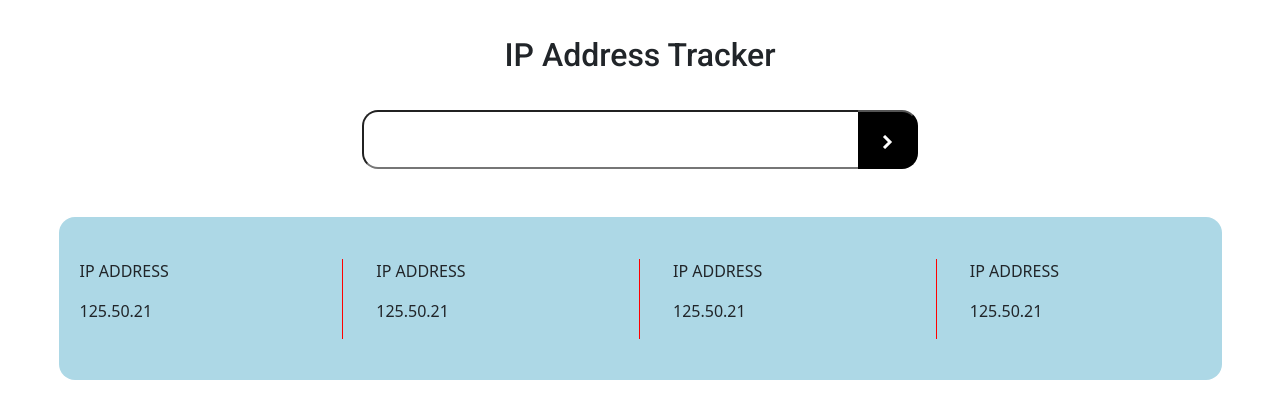
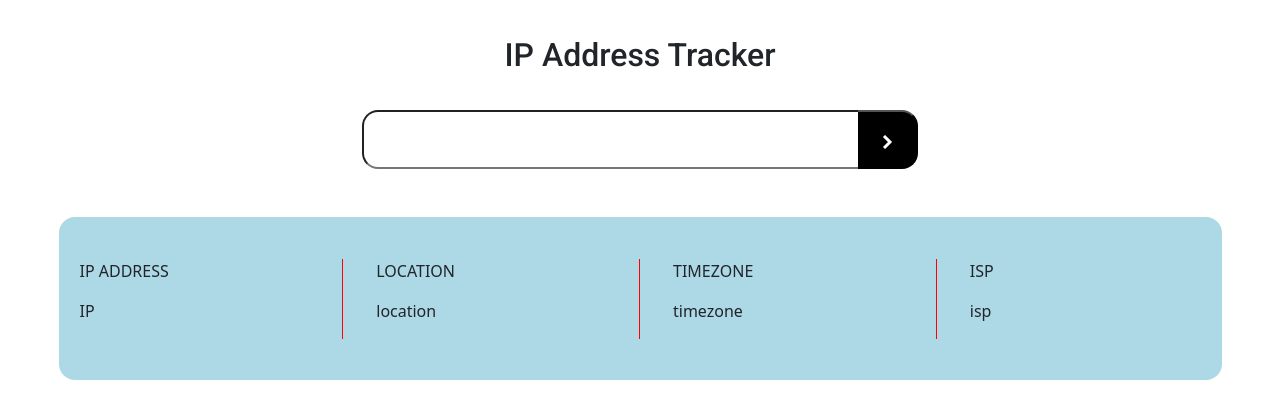
Before and after one commit to Deep-dsp/ip-locator, a React (Create React App) app: page / in a window 1280 px wide. Shown: the top 418 px of the page. Built offline with nearby package versions, Linux system fonts and the light colour scheme.

Commit message:
API Call worked

```diff
--- a/src/Components/Layout.js
+++ b/src/Components/Layout.js
@@ -2,6 +2,8 @@ import React, { useState } from 'react';
 import axios from 'axios';
 
 const Layout = () => {
+
+   // const currentIP = fetch("https://api.ipify.org/?format=json").then( results => results.json()).then( data => console.log(data.ip));
 
    const [ enteredValue, setEnteredvalue ] = useState("");
    const [ searchResults, setSearchResults ] = useState("");
@@ -9,14 +11,15 @@ const Layout = () => {
    const onSubmitForm = async (e) => {
       e.preventDefault();
 
-      const data = await axios.get("https://geo.ipify.org/api/v2/country", {
+      const data = await axios.get("https://geo.ipify.org/api/v1/", {
          params:{
             apiKey: 'at_POgsJyOItI1DQF68WTu4A9zROtWQw',
             ipAddress: enteredValue
          }
       });
 
-      console.log(data);
+      setSearchResults(data.data);
+      console.log(data.data);
    }
 
 
@@ -44,22 +47,22 @@ const Layout = () => {
 
                <div className="col-md-3">
                   <p className="title">IP ADDRESS</p>
-                  <p className="search-result">125.50.21</p>
+                  <p className="search-result">{ searchResults ? searchResults.ip : "IP"}</p>
                </div>
 
                <div className="col-md-3">
-                  <p className="title">IP ADDRESS</p>
-                  <p className="search-result">125.50.21</p>
+                  <p className="title">LOCATION</p>
+                  <p className="search-result">{ searchResults ? searchResults.location.city + "," + searchResults.location.country + "," + searchResults.location.postalCode : "location"}</p>
                </div>
 
                <div className="col-md-3">
-                  <p className="title">IP ADDRESS</p>
-                  <p className="search-result">125.50.21</p>
+                  <p className="title">TIMEZONE</p>
+                  <p className="search-result">{ searchResults ? searchResults.location.timezone : "timezone" }</p>
                </div>
 
                <div className="col-md-3">
-                  <p className="title">IP ADDRESS</p>
-                  <p className="search-result">125.50.21</p>
+                  <p className="title">ISP</p>
+                  <p className="search-result">{ searchResults ? searchResults.isp : "isp" }</p>
                </div>
 
             </div>
--- a/src/sass/App.scss
+++ b/src/sass/App.scss
@@ -74,6 +74,10 @@
       &:not(:last-child){
         border-right: 1px solid red;
       }
+
+      .search-result, .title{
+        max-width: 190px;
+      }
     }
   }
 }
```
